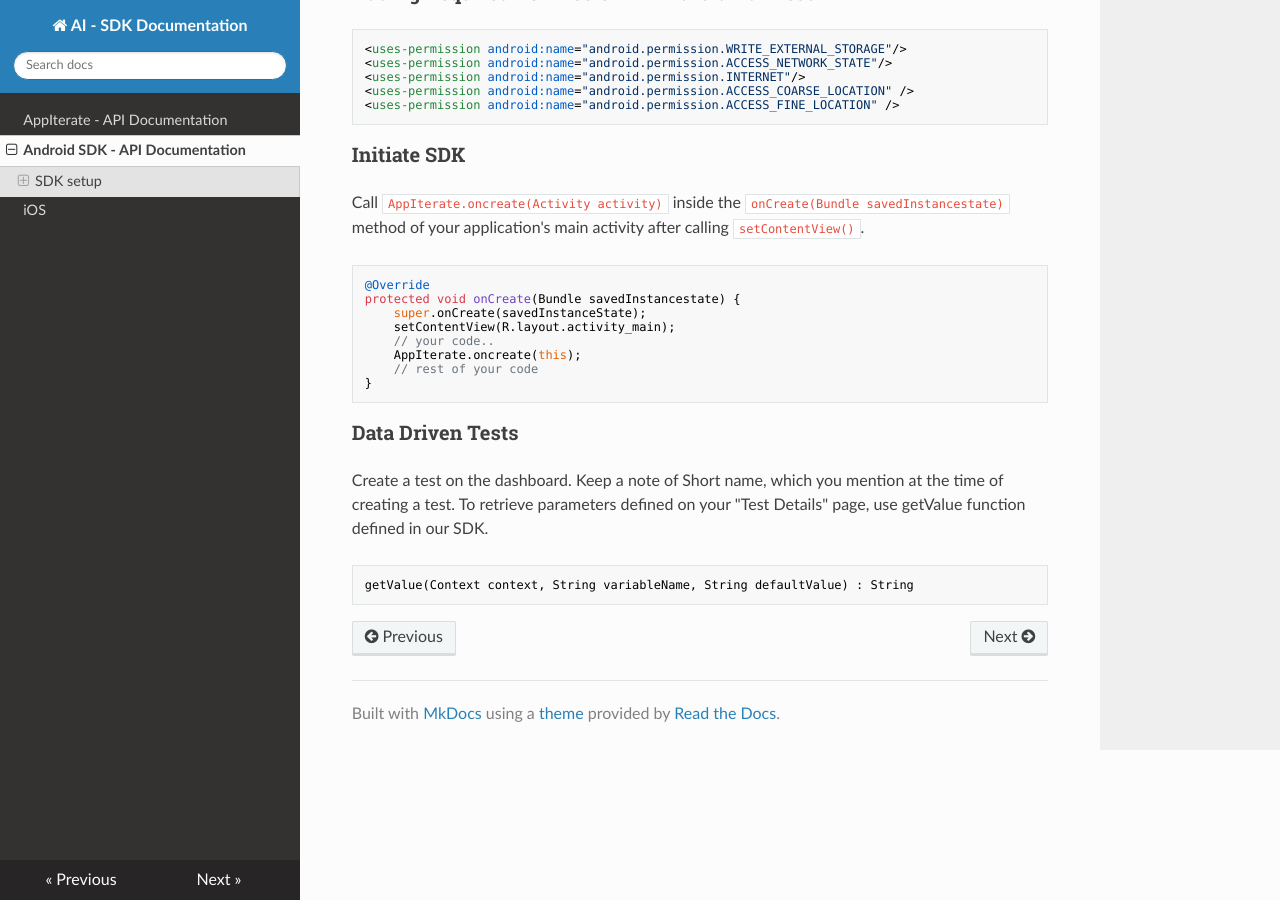
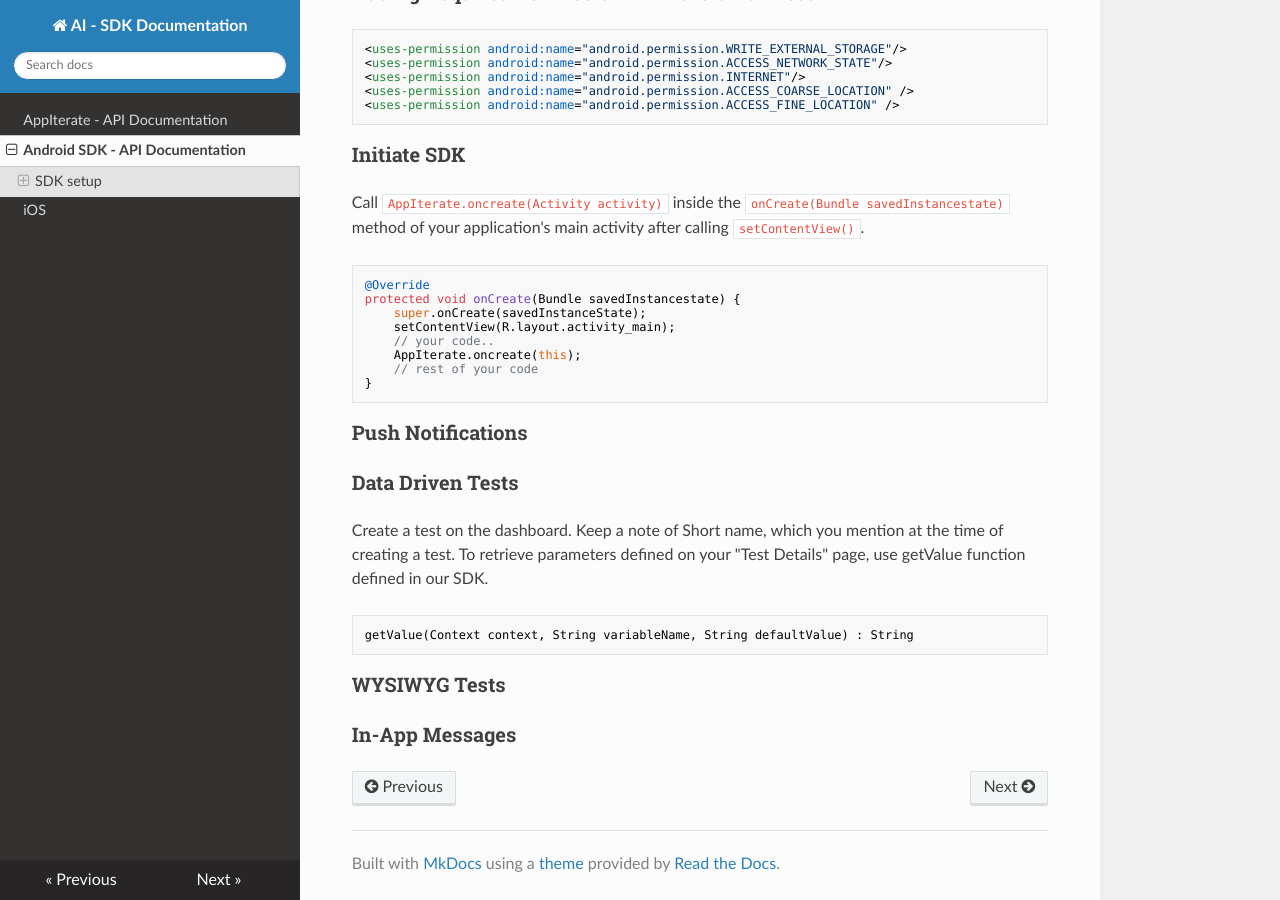
Before and after one commit to AppIterate/docs, an MkDocs documentation site: the page built from docs/android.md, in a window 1280 px wide and 900 px high, scrolled down 770 px. Built offline with MkDocs 1.6.1, drawn with Linux system fonts in a browser that asks for light colours; nearby versions of some CDN libraries.

Commit message:
Update android.md

````diff
--- a/docs/android.md
+++ b/docs/android.md
@@ -53,6 +53,8 @@ protected void onCreate(Bundle savedInstancestate) {
 }
 ```
 
+### Push Notifications
+
 ### Data Driven Tests
 
 Create a test on the dashboard. Keep a note of Short name, which you mention at the time of creating a test. To retrieve parameters defined on your "Test Details" page, use getValue function defined in our SDK.
@@ -60,3 +62,7 @@ Create a test on the dashboard. Keep a note of Short name, which you mention at
 ```JAVA
 getValue(Context context, String variableName, String defaultValue) : String
 ```
+
+### WYSIWYG Tests
+
+### In-App Messages
````
